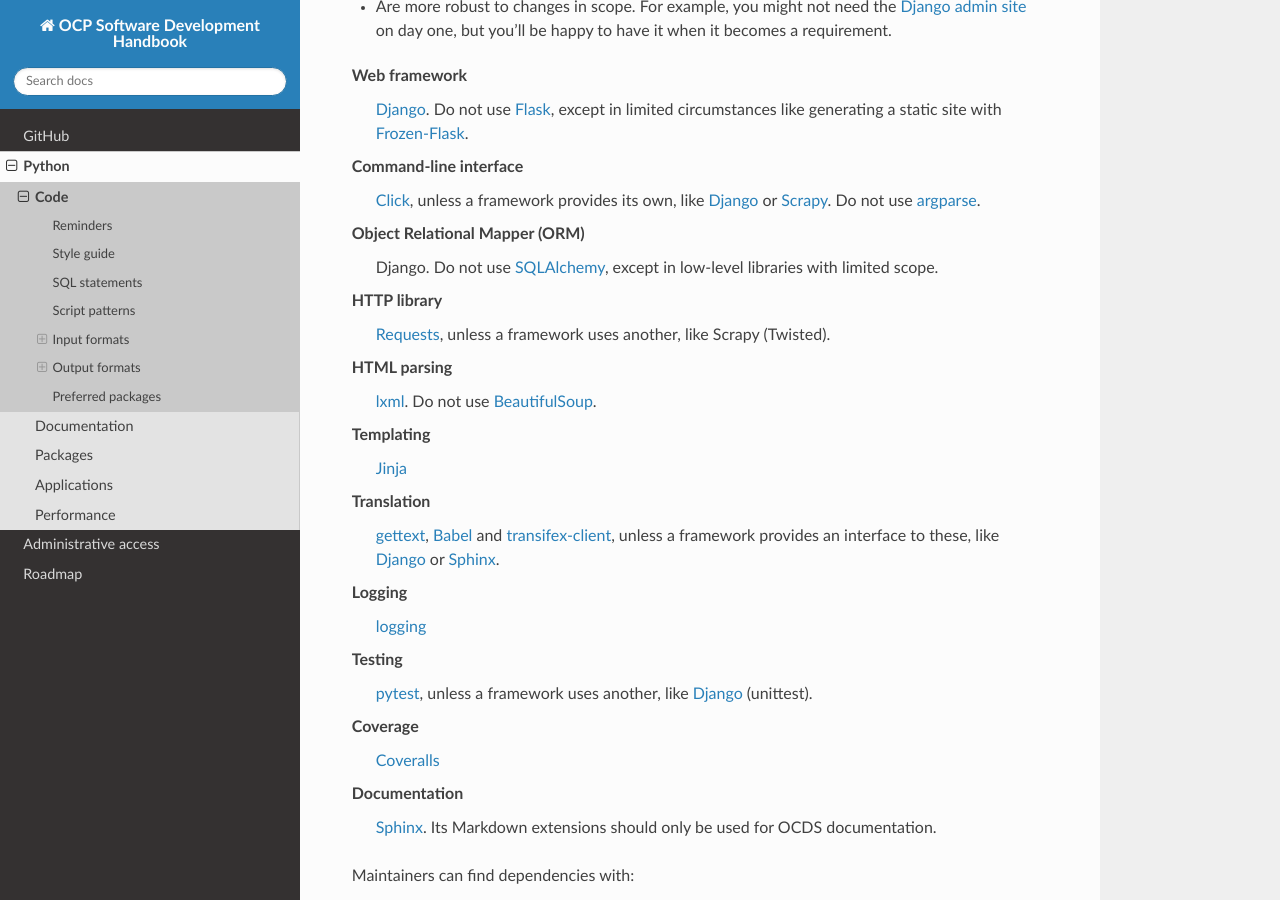
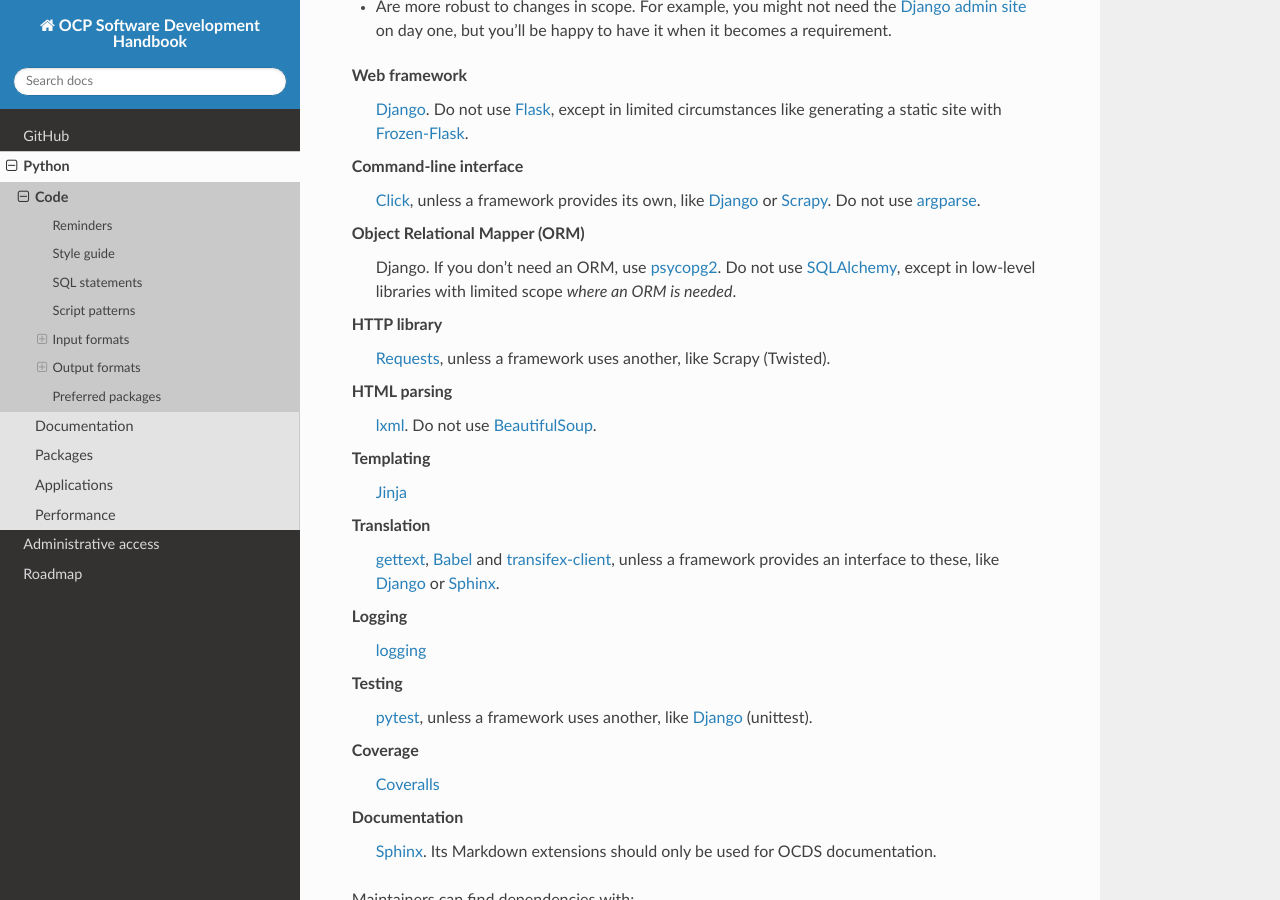
Before and after one commit to open-contracting/software-development-handbook, a Sphinx documentation site: the page built from docs/python/code.rst, in a window 1280 px wide and 900 px high, scrolled down 4513 px. Built offline with Sphinx 7.4.7 and the Read the Docs theme 2.0.0, drawn with Linux system fonts in a browser that asks for light colours.

Commit message:
Clarify that SQLAlchemy is only okay if using its ORM

```diff
--- a/docs/python/code.rst
+++ b/docs/python/code.rst
@@ -219,7 +219,7 @@ Web framework
 Command-line interface
   `Click <https://click.palletsprojects.com/>`__, unless a framework provides its own, like `Django <https://docs.djangoproject.com/en/3.0/howto/custom-management-commands/>`__ or `Scrapy <https://docs.scrapy.org/en/latest/topics/commands.html#custom-project-commands>`__. Do not use `argparse <https://docs.python.org/3/library/argparse.html>`__.
 Object Relational Mapper (ORM)
-  Django. Do not use `SQLAlchemy <https://www.sqlalchemy.org/>`__, except in low-level libraries with limited scope.
+  Django. If you don't need an ORM, use `psycopg2 <https://www.psycopg.org/docs/>`__. Do not use `SQLAlchemy <https://www.sqlalchemy.org/>`__, except in low-level libraries with limited scope *where an ORM is needed*.
 HTTP library
   `Requests <https://requests.readthedocs.io/>`__, unless a framework uses another, like Scrapy (Twisted).
 HTML parsing
```
